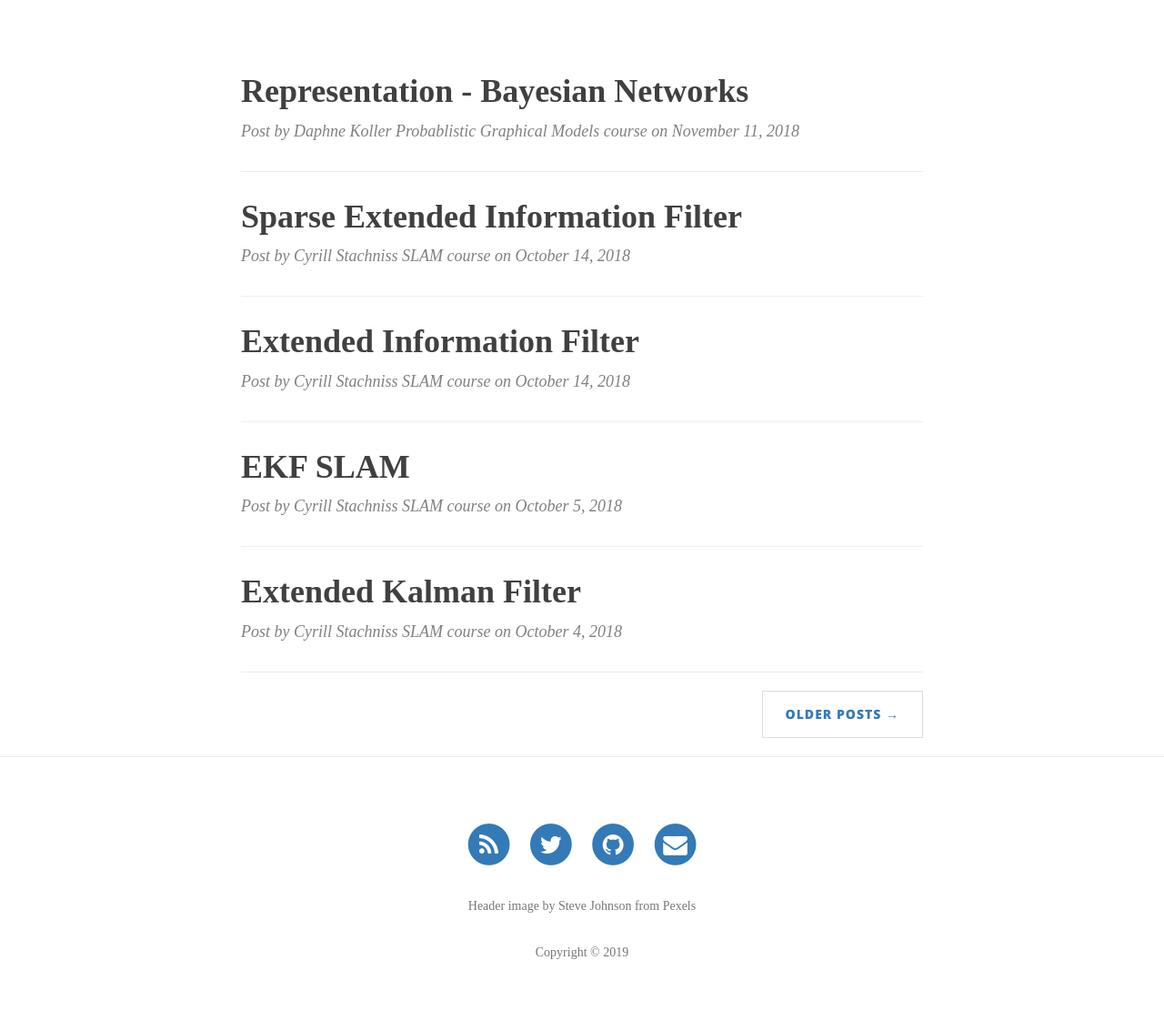
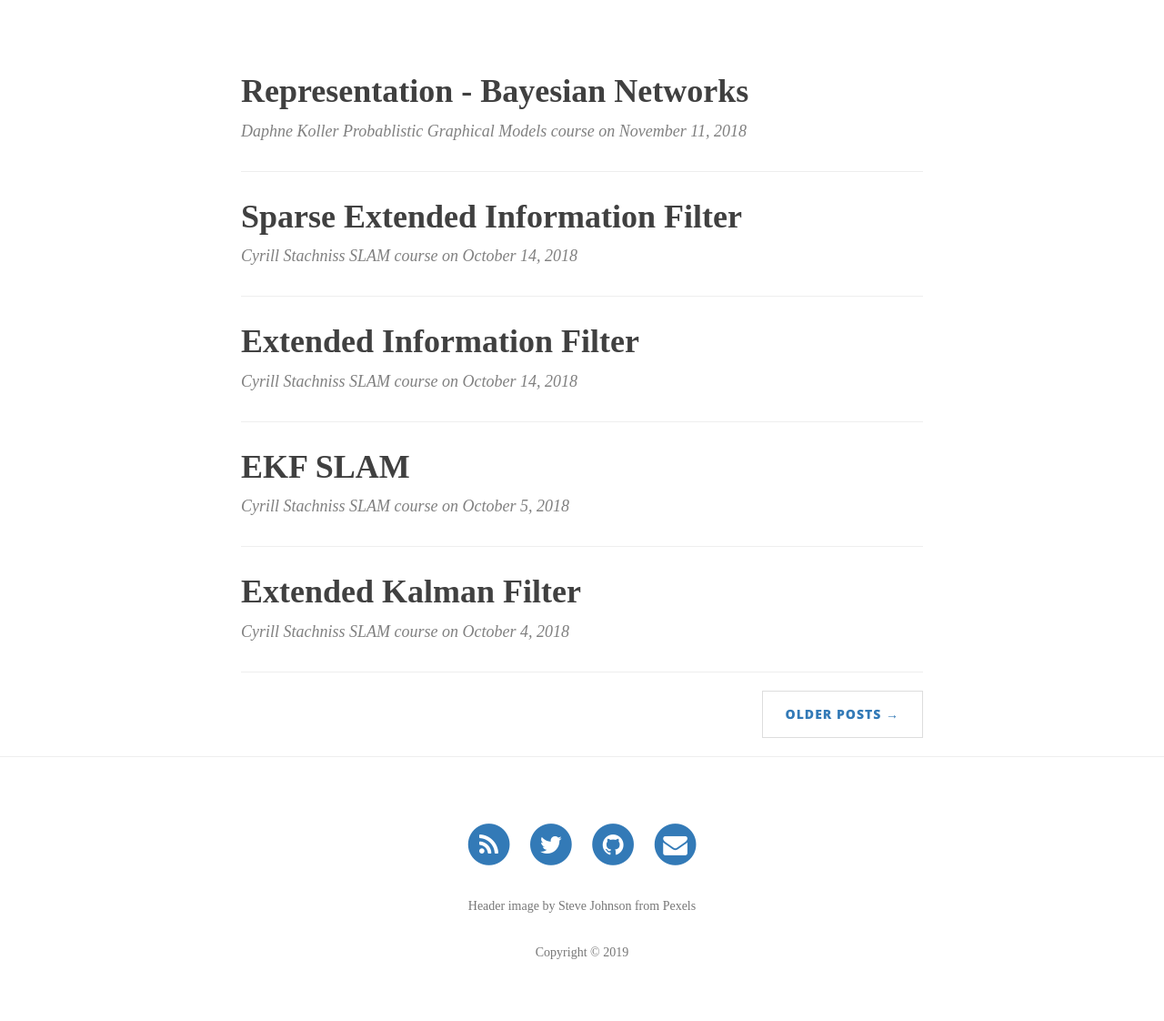
Before and after one commit to JihongJu/jihongju.github.io, a Jekyll site: the page built from index.html, in a window 1280 px wide. Shown: the part 300-1422 px from the top of the page at 91% size. Built offline with Jekyll 4.4.1, drawn with Linux system fonts in a browser that asks for light colours; nearby versions of some CDN libraries; the list of posts is cut into pages by our own code.

Commit message:
No post(ed) by

```diff
--- a/_layouts/post.html
+++ b/_layouts/post.html
@@ -24,7 +24,7 @@
           <!-- {% if page.subtitle %}
             <h2 class="subheading">{{ page.subtitle }}</h2>
           {% endif %} -->
-          <span class="meta">Posted by {% if page.author %}{{ page.author }}{% else %}{{ site.title }}{% endif %} on {{ page.date | date: "%B %-d, %Y" }}</span>
+          <span class="meta">{% if page.author %}{{ page.author }}{% else %}{{ site.title }}{% endif %} on {{ page.date | date: "%B %-d, %Y" }}</span>
           <hr>
         </div>
 		</div>
--- a/index.html
+++ b/index.html
@@ -13,7 +13,7 @@
         </h3>
         {% endif %}
     </a>
-    <p class="post-meta">Post by {% if post.author %}{{ post.author }}{% else %}{{ site.title }}{% endif %} on {{ post.date | date: "%B %-d, %Y" }}</p>
+    <p class="post-meta">{% if post.author %}{{ post.author }}{% else %}{{ site.title }}{% endif %} on {{ post.date | date: "%B %-d, %Y" }}</p>
 </div>
 <hr>
 {% endfor %}
```
